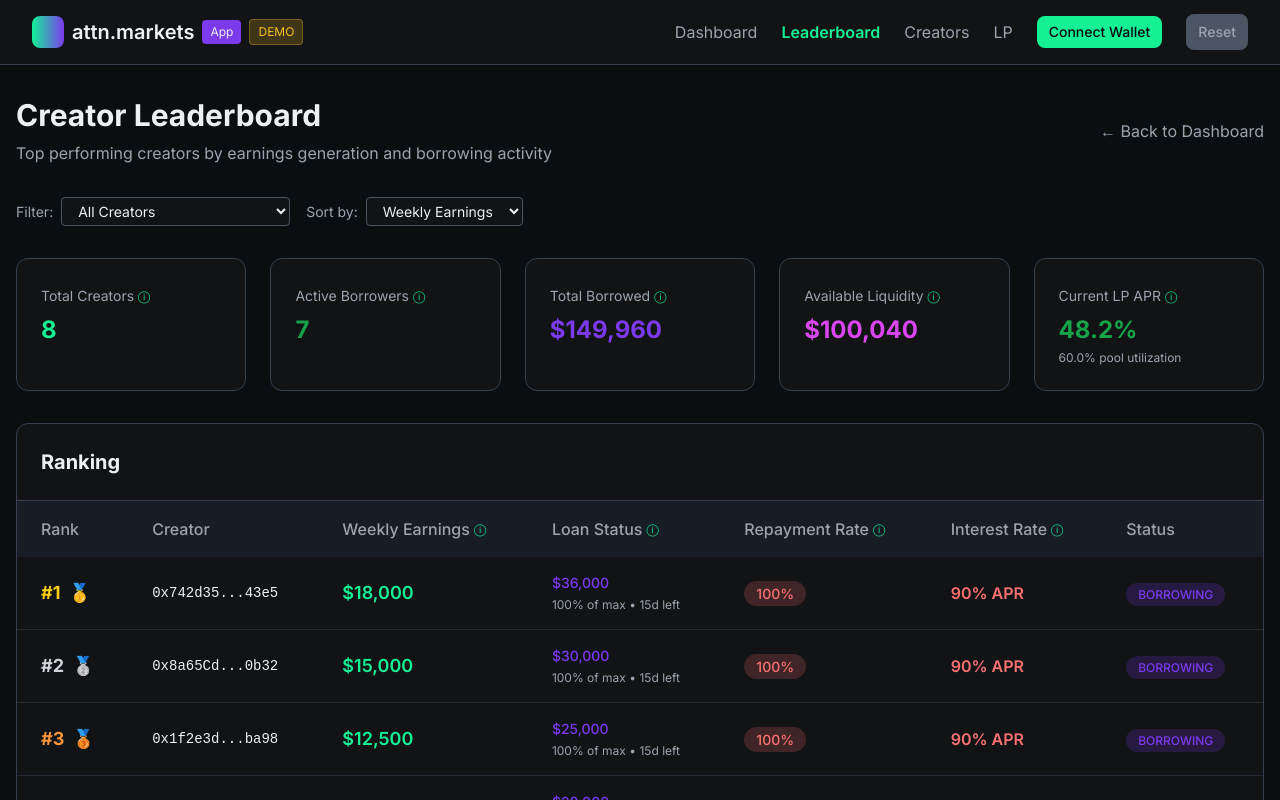
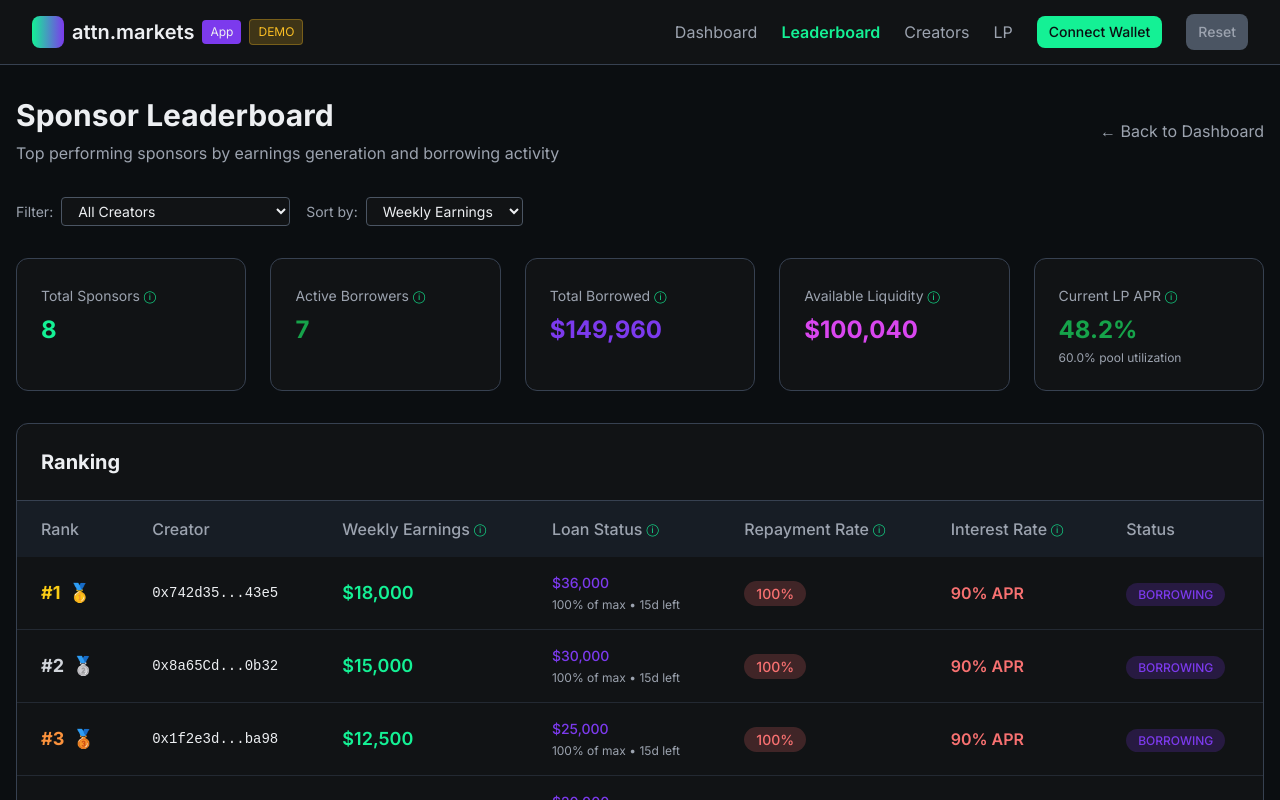
Before and after one commit to twentyOne2x/attnmarkets, a Next.js app in the folder apps/dapp/: page /leaderboard in a window 1280 px wide. Shown: the top 800 px of the page. Built offline with nearby package versions, Linux system fonts and the light colour scheme.

Commit message:
fix: copy

```diff
--- a/apps/dapp/app/creator/page.tsx
+++ b/apps/dapp/app/creator/page.tsx
@@ -368,7 +368,7 @@
       addNotification({
         type: 'processing',
         title: 'Setting Up Account',
-        message: 'Adding to creator leaderboard...',
+        message: 'Adding to sponsor leaderboard...',
         duration: 800
       });
       await new Promise(resolve => setTimeout(resolve, 800));
--- a/apps/dapp/app/leaderboard/page.tsx
+++ b/apps/dapp/app/leaderboard/page.tsx
@@ -310,8 +310,8 @@
       <div className="max-w-7xl mx-auto px-4 py-8">
         <div className="flex justify-between items-center mb-8">
           <div>
-            <h1 className="text-3xl font-bold">Creator Leaderboard</h1>
-            <p className="text-text-secondary mt-2">Top performing creators by earnings generation and borrowing activity</p>
+            <h1 className="text-3xl font-bold">Sponsor Leaderboard</h1>
+            <p className="text-text-secondary mt-2">Top performing sponsors by earnings generation and borrowing activity</p>
           </div>
           <a href="/" className="text-text-secondary hover:text-primary transition-colors">
             ← Back to Dashboard
@@ -352,16 +352,16 @@
         {/* Stats Overview */}
         <div className="grid grid-cols-1 md:grid-cols-5 gap-6 mb-8">
           <div className="bg-dark-card border border-gray-700 rounded-xl p-6">
-            <Tooltip content="Total number of creators who have joined the platform and are available for lending">
+            <Tooltip content="Total number of sponsors who have joined the platform and are available for lending">
               <h3 className="text-sm text-text-secondary mb-2 cursor-help flex items-center">
-                Total Creators
+                Total Sponsors
                 <span className="ml-1 text-xs text-primary">ⓘ</span>
               </h3>
             </Tooltip>
             <p className="text-2xl font-bold text-primary">{creators.length}</p>
           </div>
           <div className="bg-dark-card border border-gray-700 rounded-xl p-6">
-            <Tooltip content="Creators currently borrowing against their future earnings. These active loans generate interest for LP providers.">
+            <Tooltip content="Sponsors currently borrowing against their future earnings. These active loans generate interest for LP providers.">
               <h3 className="text-sm text-text-secondary mb-2 cursor-help flex items-center">
                 Active Borrowers
                 <span className="ml-1 text-xs text-primary">ⓘ</span>
@@ -551,7 +551,7 @@
 
           {filteredCreators.length === 0 && (
             <div className="text-center py-12 text-text-secondary">
-              <p>No creators match the current filters.</p>
+              <p>No sponsors match the current filters.</p>
             </div>
           )}
         </div>
```
